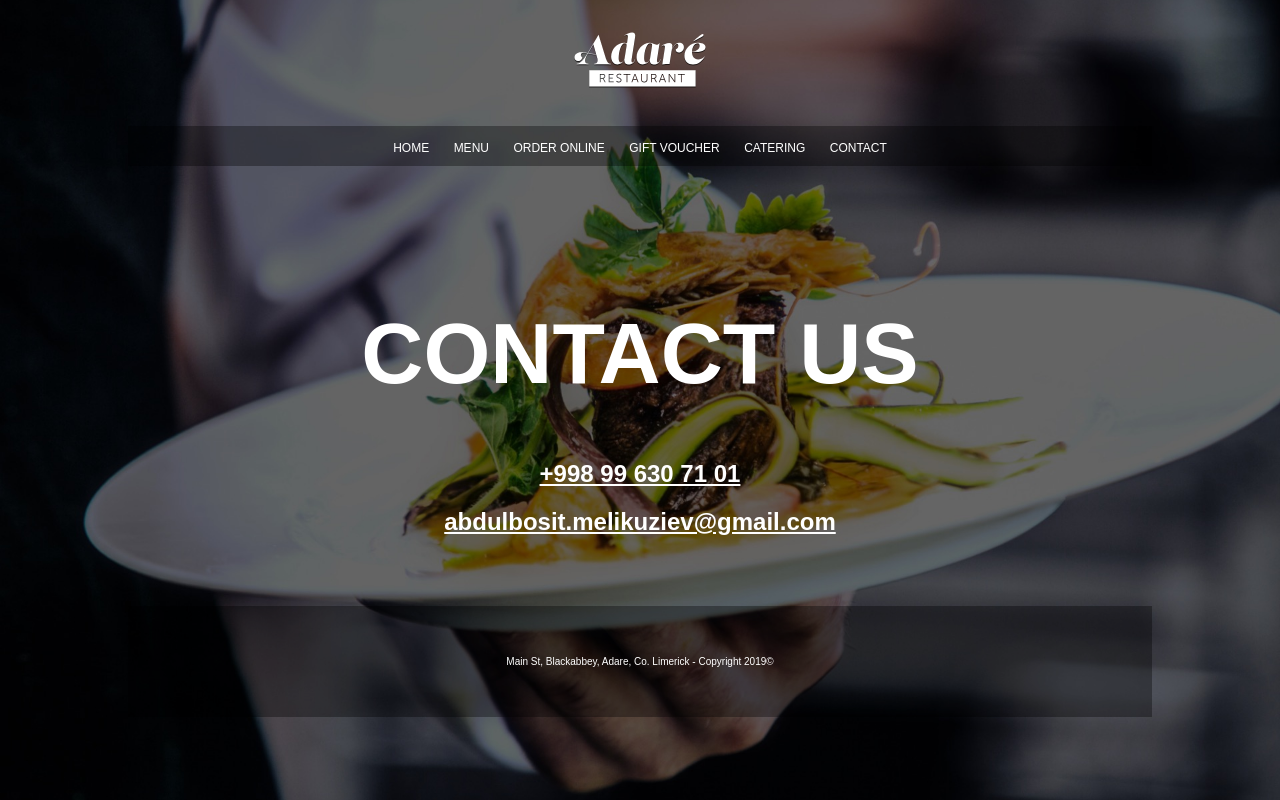
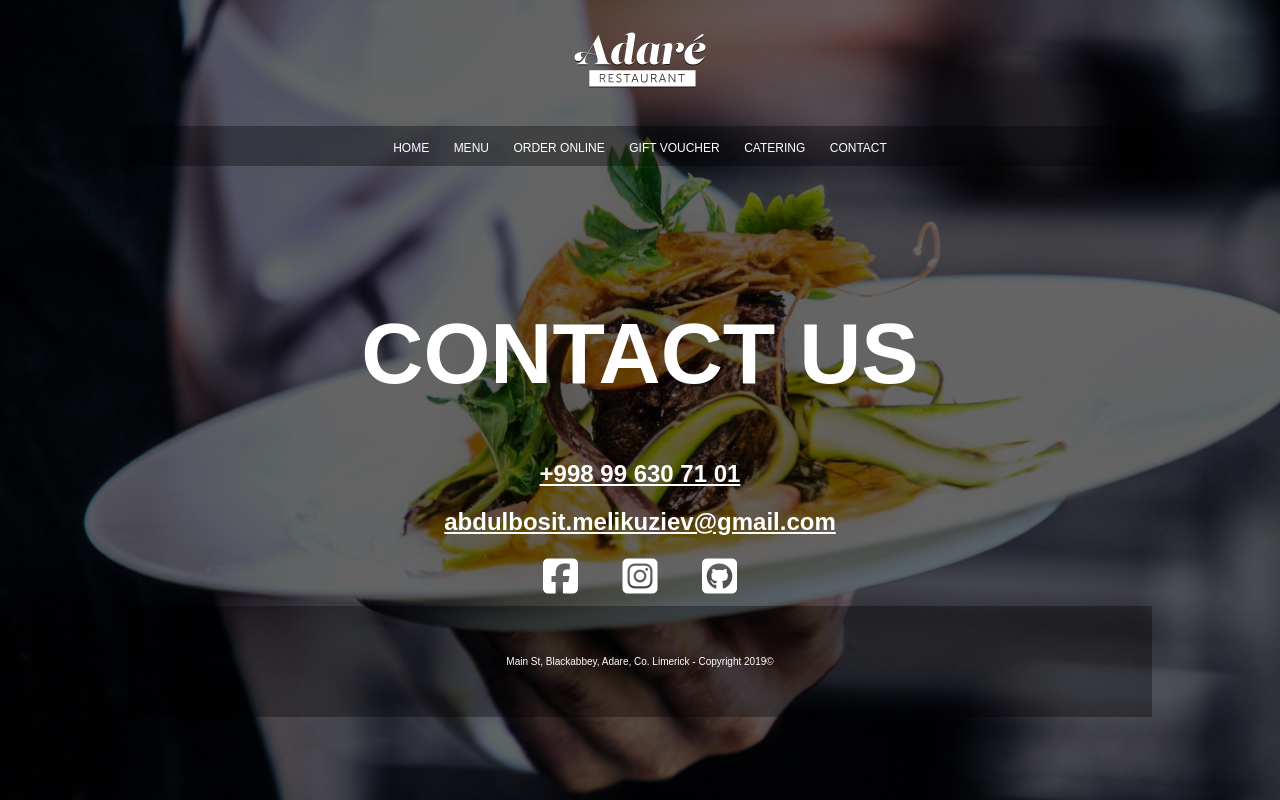
Before and after one commit to Abdulbosit-AiM/adare-complete, a plain HTML site: page contact.html in a window 1280 px wide. Drawn offline with Linux system fonts and the light colour scheme.

Commit message:
add social logos to contact

```diff
--- a/contact.html
+++ b/contact.html
@@ -9,6 +9,8 @@
     <link rel="stylesheet" href="./css/style.css">
     <link rel="stylesheet" href="./css/media.css">
 
+    <!-- Fontawesome -->
+    <script src="https://kit.fontawesome.com/f206fb5119.js" crossorigin="anonymous"></script>
 </head>
 <body>
 
@@ -39,6 +41,20 @@
                     abdulbosit.melikuziev@gmail.com
                 </a>
             </h2>
+
+            <div class="social">
+                <a href="https://www.facebook.com/abdulbosit.melikuziev.7">
+                    <i class="fab fa-facebook-square"></i>
+                </a>
+
+                <a href="https://www.instagram.com/abdulbosit.melikuziev/">
+                    <i class="fab fa-instagram-square"></i>
+                </a>
+
+                <a href="https://github.com/Abdulbosit-AiM">
+                    <i class="fab fa-github-square"></i>
+                </a>
+            </div>
         </main>
 
         <footer>
--- a/css/media.css
+++ b/css/media.css
@@ -66,7 +66,6 @@
     }
     /* order online */
     .order-online {
-
         margin-top: 50%;
         margin-bottom: 50%;
     }
@@ -83,4 +82,3 @@
         margin-bottom: 20px;
     }
 }
-}
--- a/css/style.css
+++ b/css/style.css
@@ -208,3 +208,29 @@ input[type="submit"]:hover {
     background-color: #ff9101;
     transition-duration: 0.7s;
 }
+ /* Contact Page  */
+
+ .social a {
+    text-decoration: none;
+    cursor: pointer;
+ }
+ .social a i {
+    font-size: 250%;
+    margin: 20px;
+    margin-top: 0;
+    transition: all 0.4s ease-out;
+}
+.fa-facebook-square:hover {
+    color: #4267B2;
+}
+
+.fa-instagram-square:hover {
+    background: radial-gradient(circle at 30% 107%, #fdf497 0%, #fdf497 5%, #fd5949 45%, #d6249f 60%, #285AEB 90%);
+    -webkit-background-clip: text;
+            /* Also define standard property for compatibility */
+            background-clip: text;
+    -webkit-text-fill-color: transparent;
+}
+.fa-github-square:hover {
+    color: #333;
+}
```
